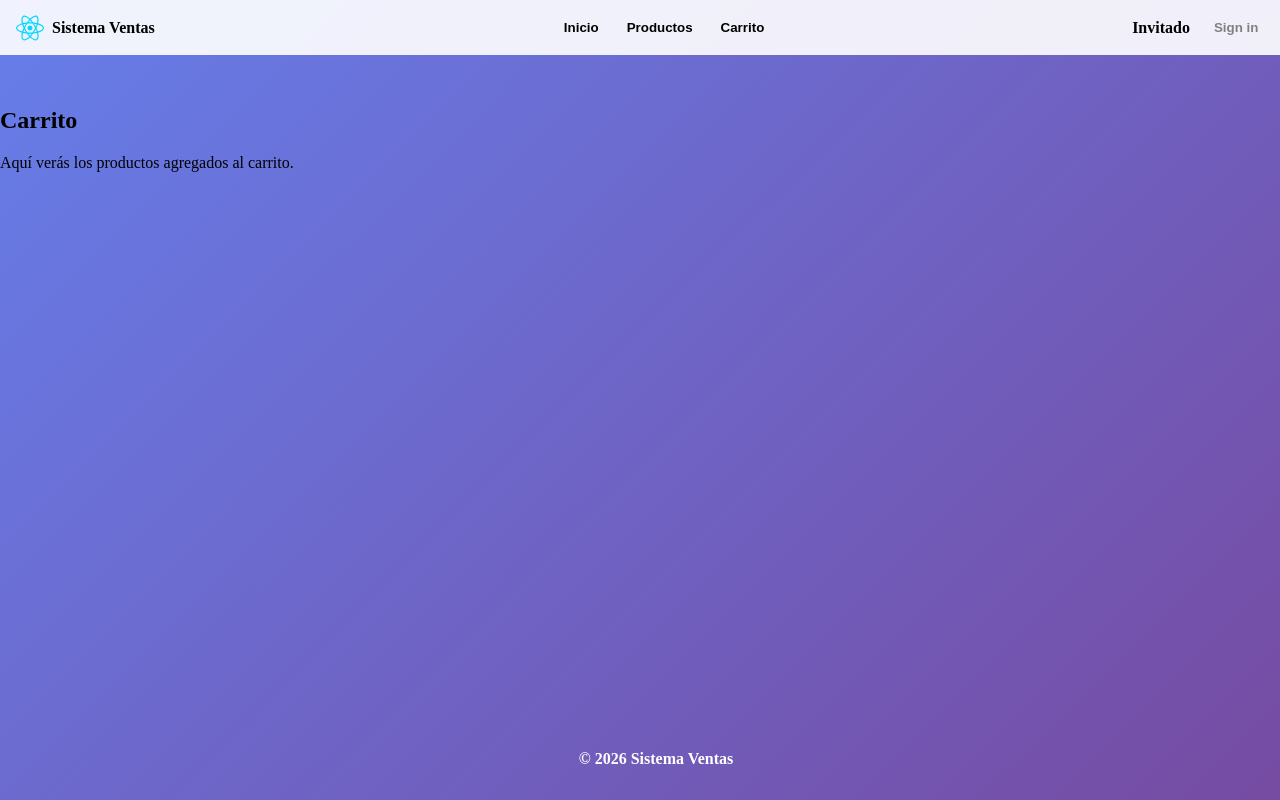
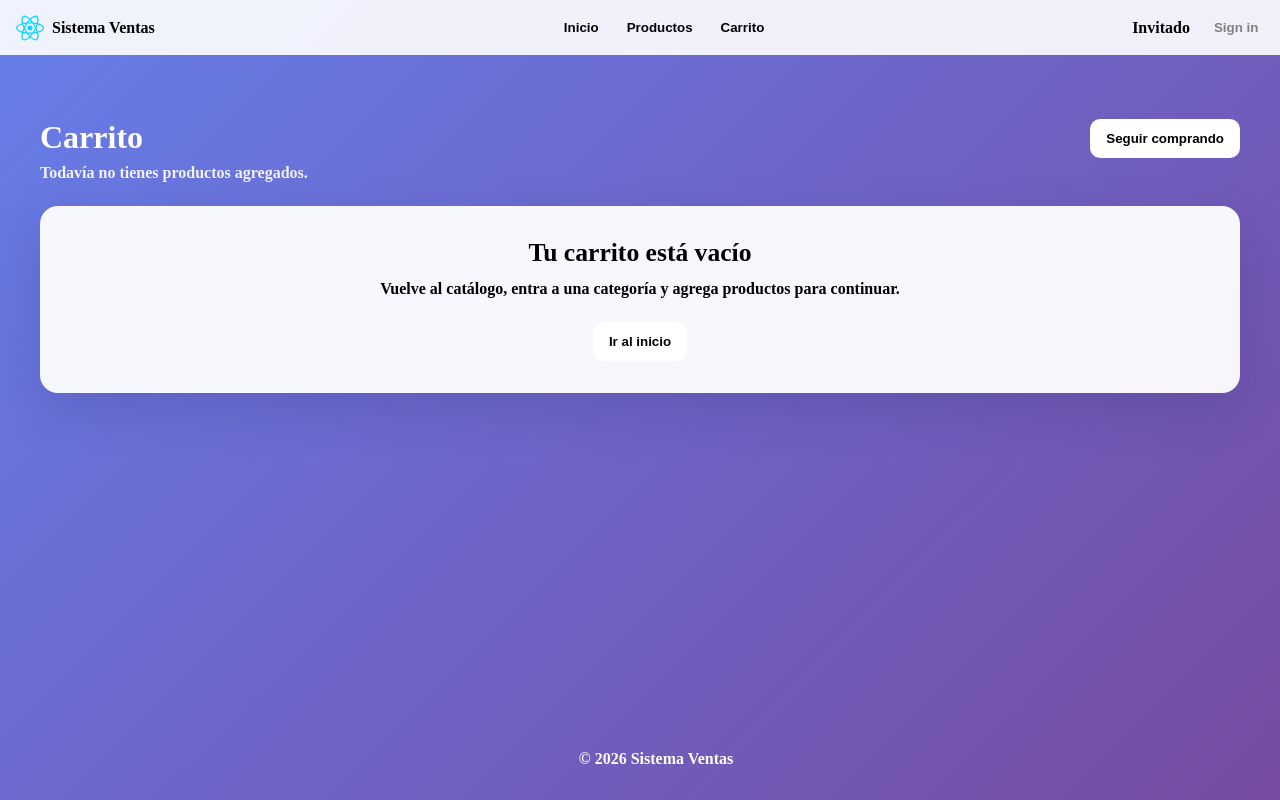
Before and after one commit to DANeiraGarcia/Clases-Frontend-III-2026, a React (Vite) app: page / in a window 1280 px wide. Both pictures are taken after a click on the button "Carrito". Shown: the top 800 px of the page. Built offline with nearby package versions, Linux system fonts and the light colour scheme.

Commit message:
feat: implement cart page interactions

```diff
--- a/src/page/Cart.jsx
+++ b/src/page/Cart.jsx
@@ -1,8 +1,128 @@
-function Cart() {
+import styles from './Cart.module.css';
+
+function Cart({ cartItems, onUpdateQuantity, onRemoveItem, onClearCart, onContinueShopping }) {
+  const totalItems = cartItems.reduce((total, item) => total + item.quantity, 0);
+  const subtotal = cartItems.reduce((total, item) => total + item.price * item.quantity, 0);
+
+  if (cartItems.length === 0) {
+    return (
+      <section className={styles.container}>
+        <div className={styles.header}>
+          <div>
+            <h1 className={styles.title}>Carrito</h1>
+            <p className={styles.subtitle}>Todavía no tienes productos agregados.</p>
+          </div>
+          <button type="button" className={styles.btnContinue} onClick={onContinueShopping}>
+            Seguir comprando
+          </button>
+        </div>
+
+        <div className={styles.empty}>
+          <h2 className={styles.emptyTitle}>Tu carrito está vacío</h2>
+          <p className={styles.emptyText}>
+            Vuelve al catálogo, entra a una categoría y agrega productos para continuar.
+          </p>
+          <button type="button" className={styles.btnContinue} onClick={onContinueShopping}>
+            Ir al inicio
+          </button>
+        </div>
+      </section>
+    );
+  }
+
   return (
-    <section>
-      <h1>Carrito</h1>
-      <p>Aquí verás los productos agregados al carrito.</p>
+    <section className={styles.container}>
+      <div className={styles.header}>
+        <div>
+          <h1 className={styles.title}>Carrito</h1>
+          <p className={styles.subtitle}>
+            Gestiona cantidades, revisa subtotales y prepara el checkout.
+          </p>
+        </div>
+        <button type="button" className={styles.btnContinue} onClick={onContinueShopping}>
+          Seguir comprando
+        </button>
+      </div>
+
+      <div className={styles.layout}>
+        <div className={styles.items}>
+          <div className={styles.itemList}>
+            {cartItems.map((item) => {
+              const itemSubtotal = item.price * item.quantity;
+
+              return (
+                <article key={item.id} className={styles.item}>
+                  <img className={styles.image} src={item.image} alt={item.name} />
+
+                  <div className={styles.itemInfo}>
+                    <span className={styles.category}>{item.category}</span>
+                    <h2 className={styles.name}>{item.name}</h2>
+                    <p className={styles.price}>Precio unitario: ${item.price.toFixed(2)}</p>
+                    <p className={styles.stock}>Stock disponible: {item.stock}</p>
+                    <p className={styles.subtotal}>
+                      <span className={styles.subtotalLabel}>Subtotal:</span>{' '}
+                      ${itemSubtotal.toFixed(2)}
+                    </p>
+                  </div>
+
+                  <div className={styles.actions}>
+                    <div className={styles.quantityBox}>
+                      <button
+                        type="button"
+                        className={styles.btnQuantity}
+                        onClick={() => onUpdateQuantity(item.id, item.quantity - 1)}
+                        disabled={item.quantity <= 1}
+                      >
+                        -
+                      </button>
+                      <span className={styles.quantityValue}>{item.quantity}</span>
+                      <button
+                        type="button"
+                        className={styles.btnQuantity}
+                        onClick={() => onUpdateQuantity(item.id, item.quantity + 1)}
+                        disabled={item.quantity >= item.stock}
+                      >
+                        +
+                      </button>
+                    </div>
+
+                    <button
+                      type="button"
+                      className={styles.btnRemove}
+                      onClick={() => onRemoveItem(item.id)}
+                    >
+                      Eliminar
+                    </button>
+                  </div>
+                </article>
+              );
+            })}
+          </div>
+        </div>
+
+        <aside className={styles.summary}>
+          <h2 className={styles.summaryTitle}>Resumen</h2>
+
+          <div className={styles.summaryRows}>
+            <div className={styles.summaryRow}>
+              <span>Productos</span>
+              <span className={styles.summaryValue}>{cartItems.length}</span>
+            </div>
+            <div className={styles.summaryRow}>
+              <span>Unidades</span>
+              <span className={styles.summaryValue}>{totalItems}</span>
+            </div>
+            <div className={`${styles.summaryRow} ${styles.summaryTotal}`}>
+              <span>Total</span>
+              <span className={styles.summaryValue}>${subtotal.toFixed(2)}</span>
+            </div>
+          </div>
+
+          <button type="button" className={styles.btnClear} onClick={onClearCart}>
+            Vaciar carrito
+          </button>
+        </aside>
+      </div>
     </section>
   );
 }
--- /dev/null
+++ b/src/page/Cart.module.css
@@ -0,0 +1,277 @@
+.container {
+  width: 100%;
+  max-width: 1200px;
+  margin: 0 auto;
+  padding: 0 1rem;
+}
+
+.header {
+  display: flex;
+  align-items: flex-start;
+  justify-content: space-between;
+  gap: 1rem;
+  margin: 2rem 0 1.5rem;
+}
+
+.title {
+  margin: 0;
+  color: white;
+  font-size: 2rem;
+  font-weight: 900;
+}
+
+.subtitle {
+  margin: 0.5rem 0 0;
+  color: rgba(255, 255, 255, 0.9);
+  font-weight: 700;
+}
+
+.btnContinue,
+.btnClear,
+.btnRemove,
+.btnQuantity {
+  border: none;
+  border-radius: 10px;
+  font-weight: 800;
+  cursor: pointer;
+}
+
+.btnContinue {
+  padding: 0.75rem 1rem;
+  background: white;
+  color: var(--primary-dark);
+}
+
+.btnContinue:hover {
+  background: var(--gray-100);
+}
+
+.layout {
+  display: grid;
+  grid-template-columns: minmax(0, 1.8fr) minmax(280px, 0.9fr);
+  gap: 1.5rem;
+}
+
+.items,
+.summary,
+.empty {
+  background: rgba(255, 255, 255, 0.95);
+  border-radius: 18px;
+  box-shadow: 0 18px 50px rgba(22, 30, 84, 0.16);
+}
+
+.items {
+  padding: 1rem;
+}
+
+.itemList {
+  display: flex;
+  flex-direction: column;
+  gap: 1rem;
+}
+
+.item {
+  display: grid;
+  grid-template-columns: 120px minmax(0, 1fr) auto;
+  gap: 1rem;
+  align-items: center;
+  padding: 1rem;
+  border-radius: 14px;
+  background: var(--gray-50);
+}
+
+.image {
+  width: 120px;
+  height: 120px;
+  object-fit: cover;
+  border-radius: 14px;
+}
+
+.itemInfo {
+  min-width: 0;
+}
+
+.category {
+  display: inline-block;
+  margin-bottom: 0.4rem;
+  font-size: 0.75rem;
+  font-weight: 800;
+  text-transform: uppercase;
+  color: var(--primary-dark);
+}
+
+.name {
+  margin: 0;
+  color: var(--gray-900);
+  font-size: 1.1rem;
+  font-weight: 900;
+}
+
+.price,
+.stock,
+.subtotalLabel,
+.summaryRow span:first-child {
+  color: var(--gray-500);
+  font-weight: 700;
+}
+
+.price,
+.stock,
+.subtotal {
+  margin: 0.45rem 0 0;
+}
+
+.actions {
+  display: flex;
+  flex-direction: column;
+  align-items: flex-end;
+  gap: 0.75rem;
+}
+
+.quantityBox {
+  display: flex;
+  align-items: center;
+  gap: 0.5rem;
+}
+
+.btnQuantity {
+  width: 36px;
+  height: 36px;
+  background: var(--gray-100);
+  color: var(--gray-900);
+}
+
+.btnQuantity:hover:not(:disabled) {
+  background: var(--gray-200);
+}
+
+.btnQuantity:disabled {
+  opacity: 0.45;
+  cursor: not-allowed;
+}
+
+.quantityValue {
+  min-width: 2ch;
+  text-align: center;
+  font-weight: 900;
+  color: var(--gray-900);
+}
+
+.subtotal {
+  color: var(--gray-900);
+  font-size: 1.05rem;
+  font-weight: 900;
+}
+
+.btnRemove {
+  padding: 0.6rem 0.9rem;
+  background: var(--danger);
+  color: white;
+}
+
+.btnRemove:hover {
+  filter: brightness(0.95);
+}
+
+.summary {
+  padding: 1.25rem;
+  align-self: start;
+}
+
+.summaryTitle {
+  margin: 0 0 1rem;
+  color: var(--gray-900);
+  font-size: 1.25rem;
+  font-weight: 900;
+}
+
+.summaryRows {
+  display: flex;
+  flex-direction: column;
+  gap: 0.85rem;
+}
+
+.summaryRow {
+  display: flex;
+  justify-content: space-between;
+  gap: 1rem;
+}
+
+.summaryValue {
+  color: var(--gray-900);
+  font-weight: 900;
+}
+
+.summaryTotal {
+  padding-top: 1rem;
+  border-top: 1px solid var(--gray-200);
+}
+
+.summaryTotal span {
+  font-size: 1.1rem;
+}
+
+.btnClear {
+  width: 100%;
+  margin-top: 1.25rem;
+  padding: 0.85rem 1rem;
+  background: var(--gray-900);
+  color: white;
+}
+
+.btnClear:hover:not(:disabled) {
+  background: #101828;
+}
+
+.btnClear:disabled {
+  opacity: 0.5;
+  cursor: not-allowed;
+}
+
+.empty {
+  padding: 2rem;
+  text-align: center;
+}
+
+.emptyTitle {
+  margin: 0;
+  color: var(--gray-900);
+  font-size: 1.6rem;
+  font-weight: 900;
+}
+
+.emptyText {
+  margin: 0.75rem 0 1.5rem;
+  color: var(--gray-500);
+  font-weight: 700;
+}
+
+@media (max-width: 960px) {
+  .layout {
+    grid-template-columns: 1fr;
+  }
+
+  .summary {
+    align-self: stretch;
+  }
+}
+
+@media (max-width: 700px) {
+  .header {
+    flex-direction: column;
+    align-items: stretch;
+  }
+
+  .item {
+    grid-template-columns: 1fr;
+  }
+
+  .image {
+    width: 100%;
+    height: 220px;
+  }
+
+  .actions {
+    align-items: stretch;
+  }
+}
```
